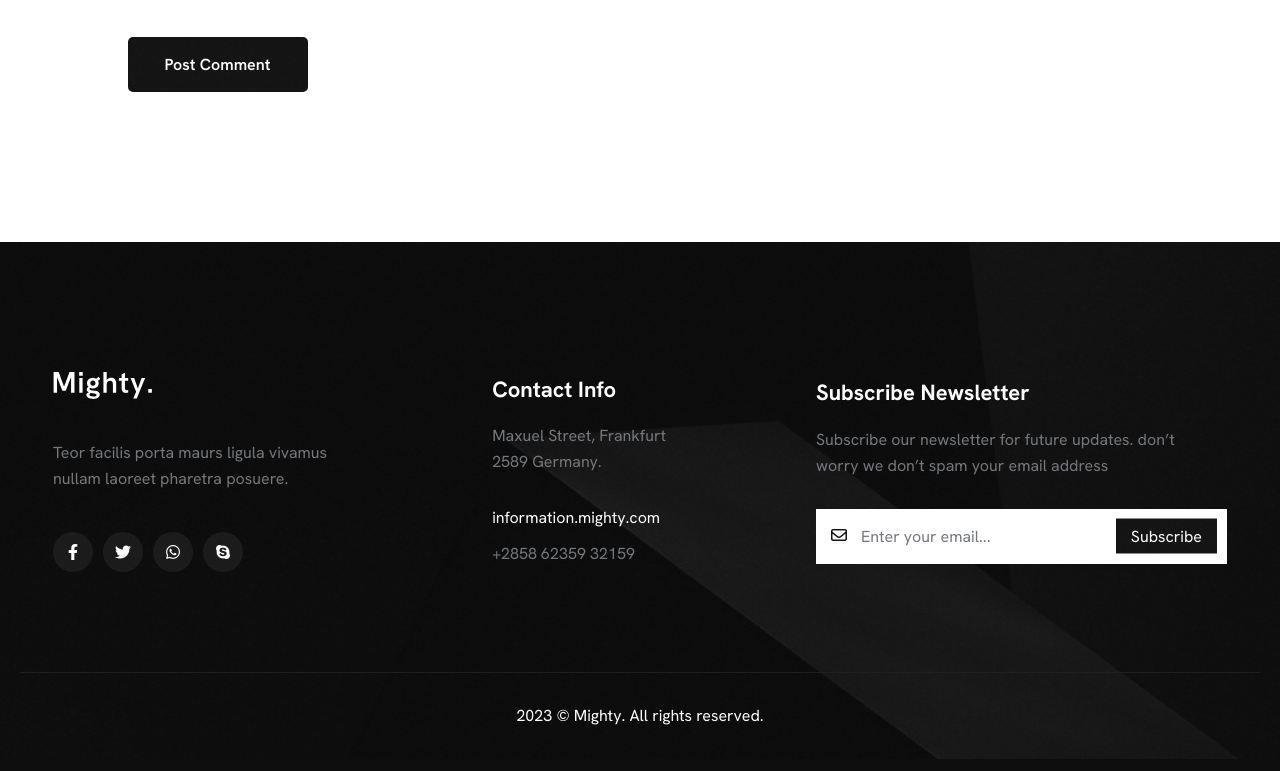
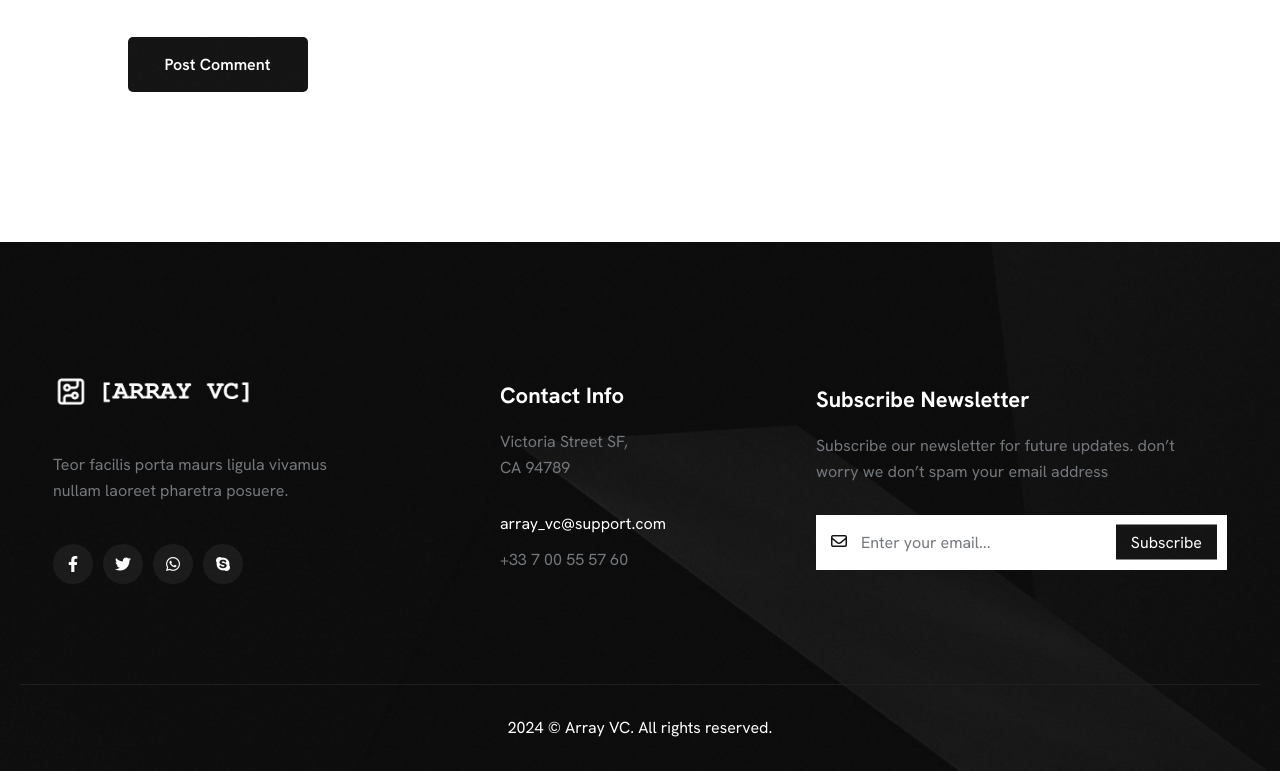
Before and after one commit to saurvkmr0/arrayVC-mighty, a plain HTML site: page contact.html in a window 1280 px wide. Shown: the part 1423-2194 px from the top of the page. Drawn offline with Linux system fonts and the light colour scheme.

Commit message:
contact page done

```diff
--- a/contact.html
+++ b/contact.html
@@ -22,7 +22,7 @@
     <div class="rts-header-area-two header--sticky">
         <div class="container-150">
             <div class="row">
-                <div class="col-lg-12">
+                <!-- <div class="col-lg-12">
                     <div class="header-top-two">
                         <div class="left">
                             <p>Welcome To Professional Product Showcase</p>
@@ -36,7 +36,7 @@
                             </div>
                         </div>
                     </div>
-                </div>
+                </div> -->
             </div>
             <div class="row">
                 <div class="col-lg-12">
@@ -47,7 +47,7 @@
                                     <img src="assets/images/logo/03.svg" alt="Brand__logo">
                                 </a>
                             </div>
-                            <a href="portfolio-grid.html" class="rts-btn btn-radious btn-dark">View Showcase</a>
+                            <!-- <a href="portfolio-grid.html" class="rts-btn btn-radious btn-dark">View Showcase</a> -->
                         </div>
                         <div class="header-nav-area">
                             <nav class="nav-area drop-down-rts">
@@ -532,9 +532,9 @@
                 <div class="col-lg-12">
                     <div class="baread-crumb-main-wrapper pt--100">
                         <div class="inner">
-                            <span class="works">Get In Touch</span>
+                            <!-- <span class="works">Get In Touch</span> -->
                             <h1 class="title rts_hero__title">Contact Now</h1>
-                            <span class="bg-text">Contact Now</span>
+                            <span class="bg-text">Array VC</span>
                         </div>
                     </div>
                 </div>
@@ -616,7 +616,7 @@
                         <!-- footer left start -->
                         <div class="footer-left-two">
                             <a href="index.html" class="logo">
-                                <img src="assets/images/logo/03.svg" alt="logo">
+                                <img class="logo-2" src="assets/array-vc/logo.png" alt="logo" style="width:200px">
                             </a>
                             <p class="disc">
                                 Teor facilis porta maurs ligula vivamus <br> nullam laoreet pharetra posuere.
@@ -637,9 +637,9 @@
                             <!-- contact info -->
                             <div class="contact-information">
                                 <h5 class="title">Contact Info</h5>
-                                <a href="#" class="map">Maxuel Street, Frankfurt <br> 2589 Germany.</a>
-                                <a href="#" class="mail">information.mighty.com</a>
-                                <a href="tel:28586235932159" class="number">+2858 62359 32159</a>
+                                <a href="#" class="map"> Victoria Street SF,<br> CA 94789</a>
+                                <a href="#" class="mail">array_vc@support.com</a>
+                                <a href="tel:28586235932159" class="number">+33 7 00 55 57 60</a>
                             </div>
                             <!-- contact info end -->
                             <!-- contact info -->
@@ -660,7 +660,7 @@
                 <div class="col-lg-12">
                     <!-- copyright-area-start -->
                     <div class="copy-right-area-start-two">
-                        <p class="left">2023 © Mighty. All rights reserved.</p>
+                        <p class="left">2024 © Array VC. All rights reserved.</p>
                     </div>
                     <!-- copyright-area-end -->
                 </div>
@@ -668,6 +668,8 @@
         </div>
     </div>
     <!-- rts footer two area end -->
+
+    <!-- Footer style two End -->
 
 
     <!-- Scripts style two -->
```
